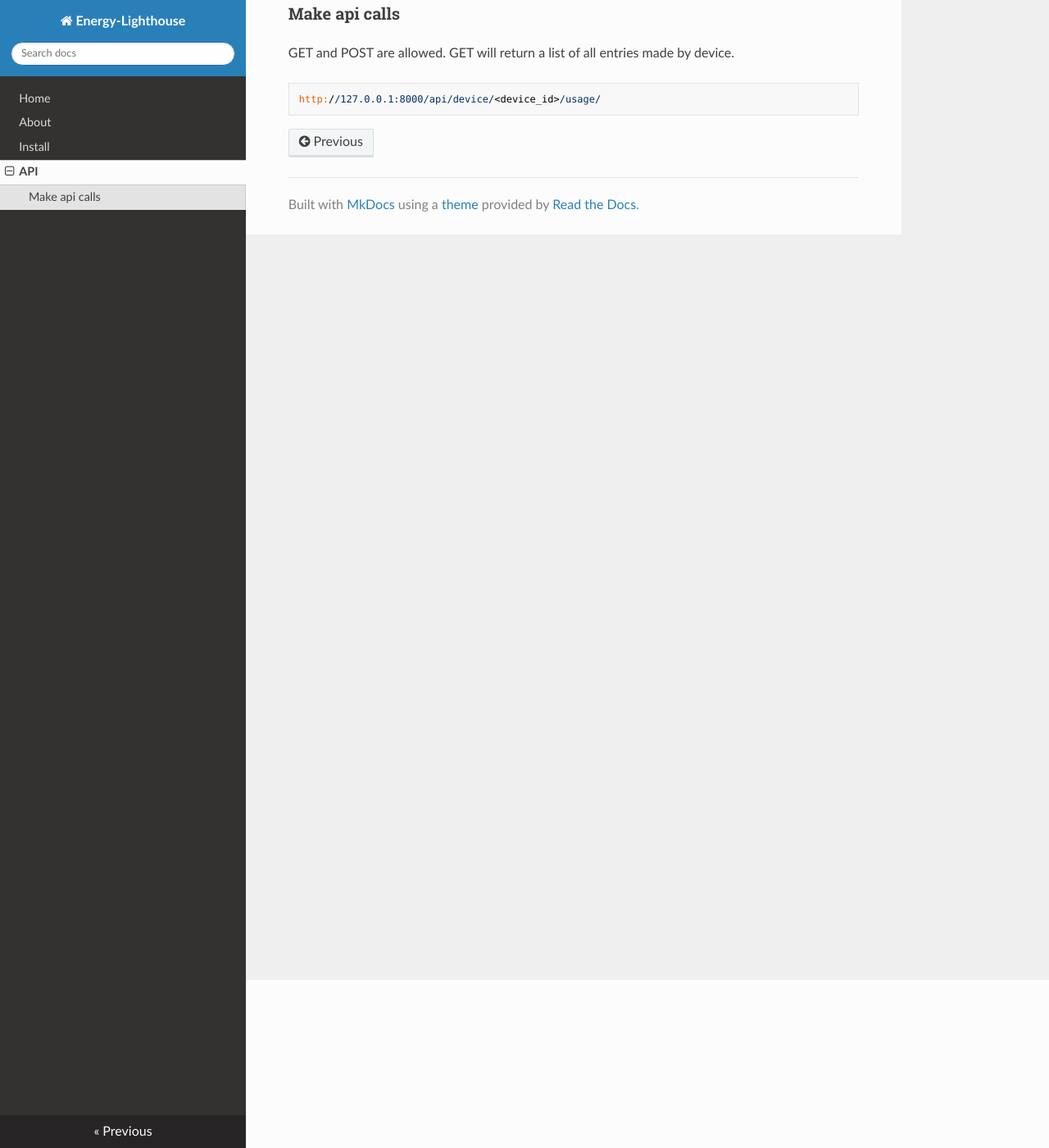
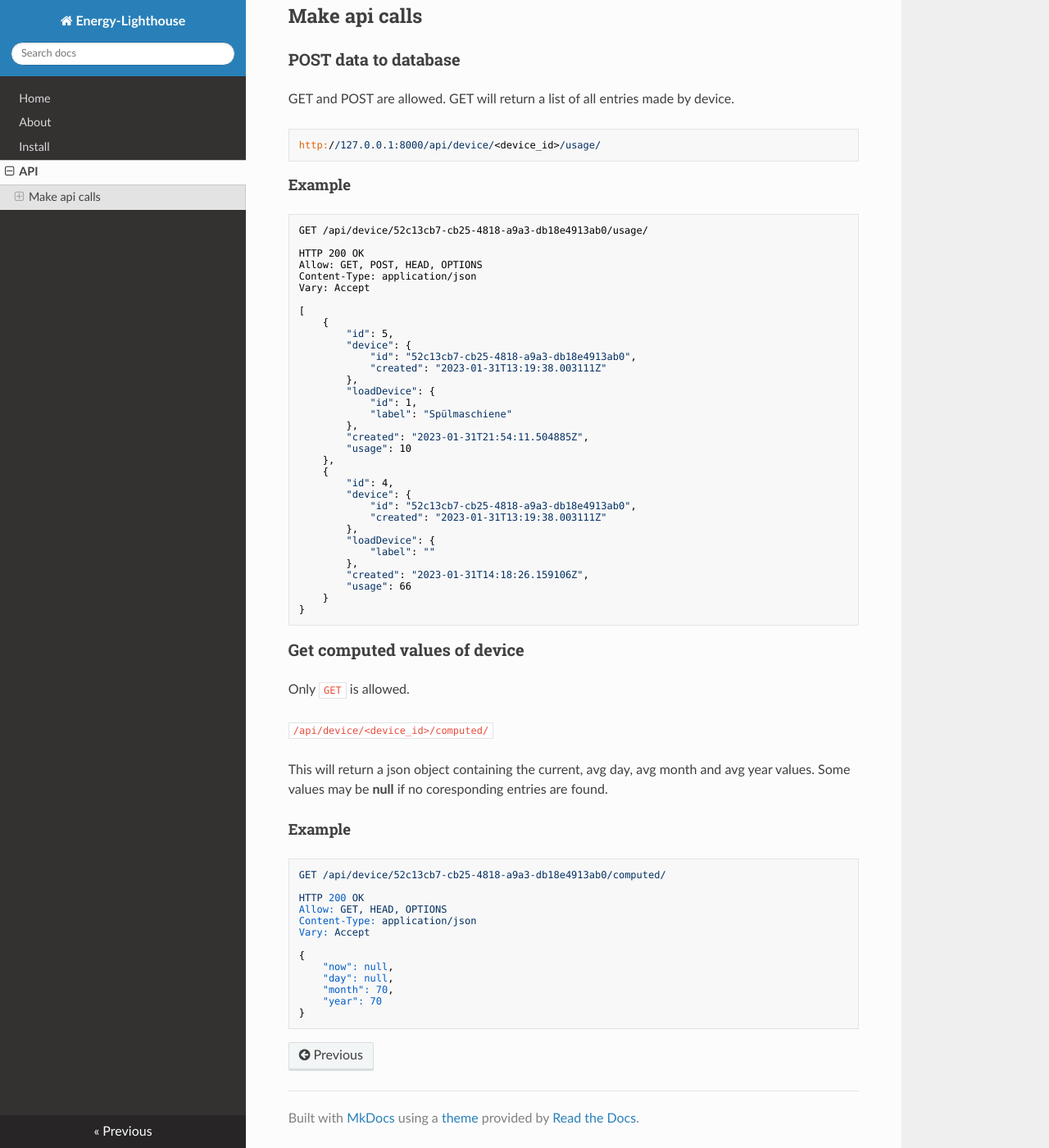
Before and after one commit to 2481632/Ampere, an MkDocs documentation site: the page built from docs/docs/api.md, in a window 1280 px wide and 1400 px high, scrolled down 205 px. Shown: the whole window at 82% size. Built offline with MkDocs 1.6.1, drawn with Linux system fonts in a browser that asks for light colours; nearby versions of some CDN libraries.

Commit message:
Add API examples

````diff
--- a/docs/docs/api.md
+++ b/docs/docs/api.md
@@ -2,10 +2,76 @@
 
 A simple rest-API is used to provide a simple way to save, update and get energy usage data.
 
-### Make api calls
+## Make api calls
+
+### POST data to database
 
 GET and POST are allowed. GET will return a list of all entries made by device.
 
 ```
 http://127.0.0.1:8000/api/device/<device_id>/usage/
 ```
+#### Example
+
+```
+GET /api/device/52c13cb7-cb25-4818-a9a3-db18e4913ab0/usage/
+
+HTTP 200 OK
+Allow: GET, POST, HEAD, OPTIONS
+Content-Type: application/json
+Vary: Accept
+
+[
+    {
+        "id": 5,
+        "device": {
+            "id": "52c13cb7-cb25-4818-a9a3-db18e4913ab0",
+            "created": "2023-01-31T13:19:38.003111Z"
+        },
+        "loadDevice": {
+            "id": 1,
+            "label": "Spülmaschiene"
+        },
+        "created": "2023-01-31T21:54:11.504885Z",
+        "usage": 10
+    },
+    {
+        "id": 4,
+        "device": {
+            "id": "52c13cb7-cb25-4818-a9a3-db18e4913ab0",
+            "created": "2023-01-31T13:19:38.003111Z"
+        },
+        "loadDevice": {
+            "label": ""
+        },
+        "created": "2023-01-31T14:18:26.159106Z",
+        "usage": 66
+    }
+}
+```
+
+### Get computed values of device
+
+Only ```GET``` is allowed.
+
+```/api/device/<device_id>/computed/```
+
+This will return a json object containing the current, avg day, avg month and avg year values. Some values may be __null__ if no coresponding entries are found.
+
+#### Example
+
+```
+GET /api/device/52c13cb7-cb25-4818-a9a3-db18e4913ab0/computed/
+
+HTTP 200 OK
+Allow: GET, HEAD, OPTIONS
+Content-Type: application/json
+Vary: Accept
+
+{
+    "now": null,
+    "day": null,
+    "month": 70,
+    "year": 70
+}
+```
````
